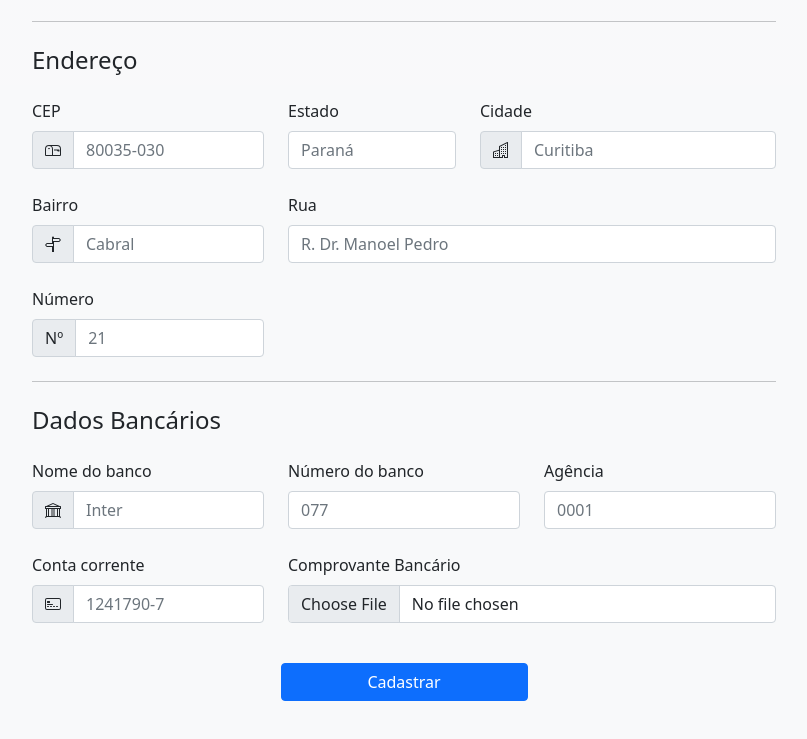
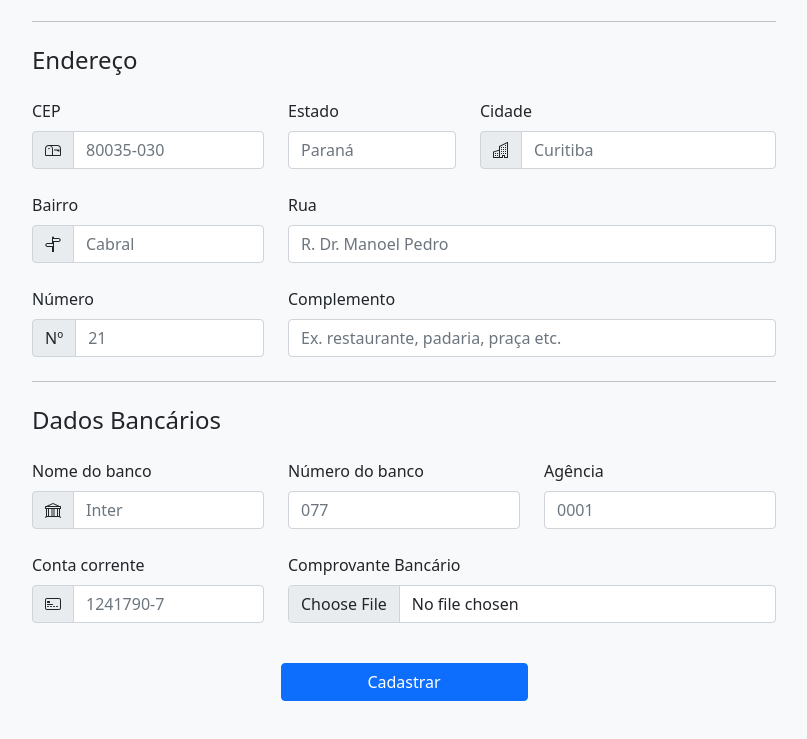
Before and after one commit to Marlinsk/Bootstrap-Template-Form, a plain HTML site: page template 1/form.html in a window 1280 px wide. Shown: the part 654-1393 px from the top of the page, without its empty margins (236-1043 px from the left). Drawn offline with nearby package versions, Linux system fonts and the light colour scheme.

Commit message:
Update to Form.html

```diff
--- a/template 1/form.html
+++ b/template 1/form.html
@@ -146,6 +146,10 @@
                             <input id='numero-residencia' type="text" class="form-control" placeholder="21">
                         </div>
                     </div>
+                    <div class="col-8 col-sm-8">
+                        <label for="string" class="form-label">Complemento</label>
+                        <input type="string" class="form-control" id="complemento" placeholder="Ex. restaurante, padaria, praça etc.">
+                    </div>
                 </div>
             </div>
             <hr class="col-lg-8 mb-4 mx-auto">
```
